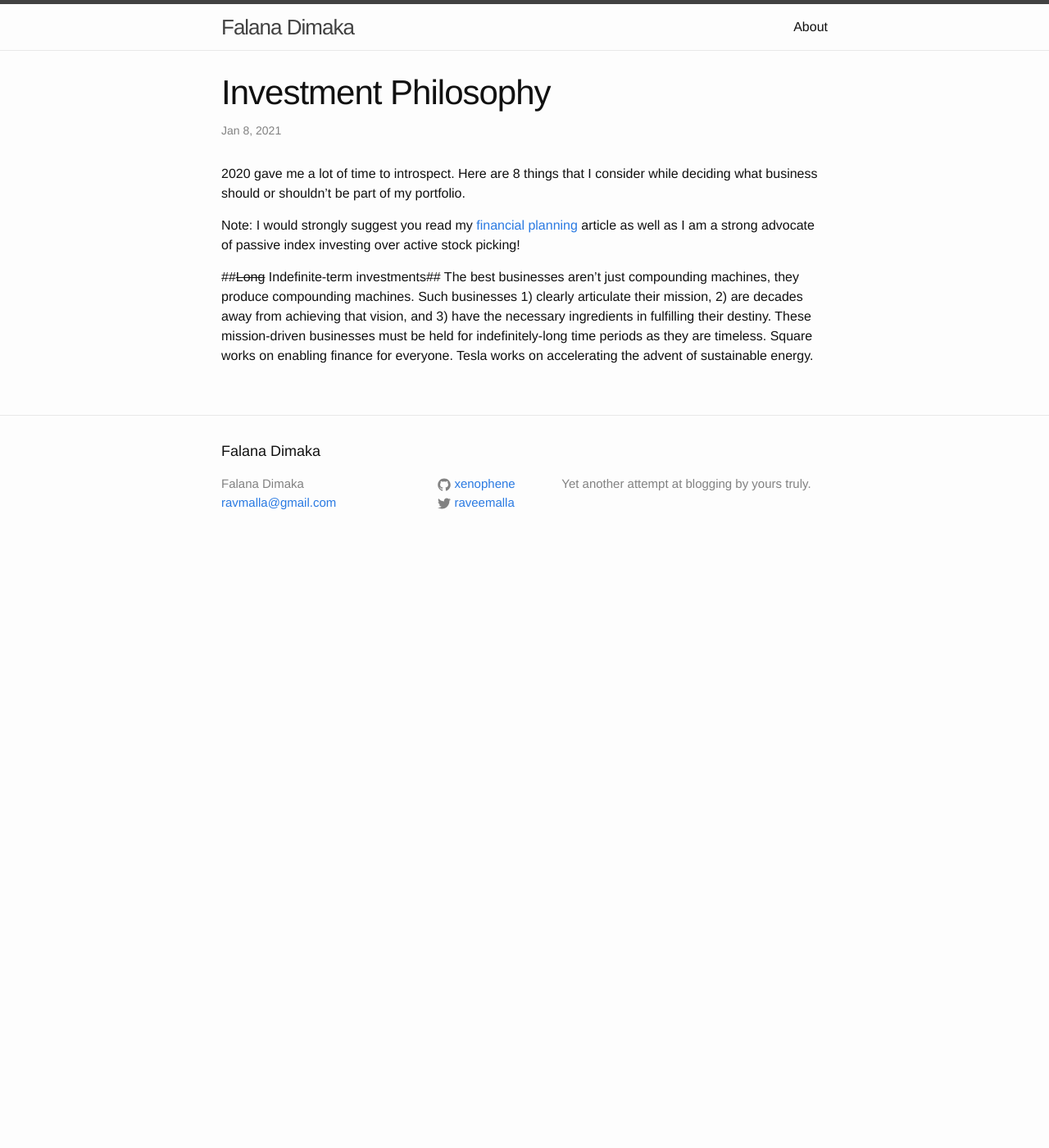
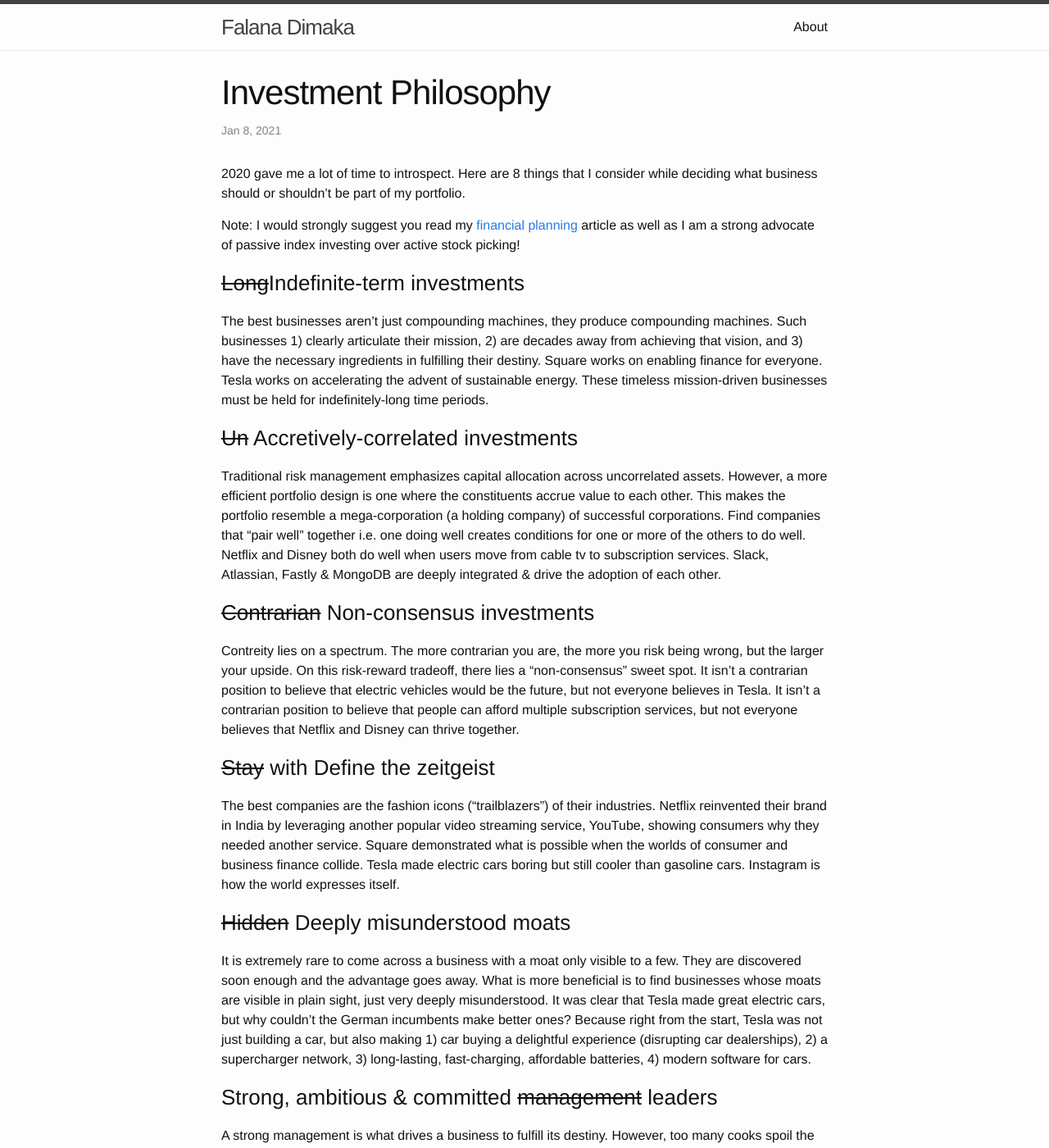
Before and after one commit to xenophene/xenophene.github.io, a Jekyll site: the page built from _posts/2021-01-07-investment-philosophy.markdown, in a window 1280 px wide and 1400 px high. Shown: the whole window at 82% size. Built offline with Jekyll 4.4.1, drawn with Linux system fonts in a browser that asks for light colours; some of the changed text lies outside the part shown.

Commit message:
v3 edit ip

```diff
--- a/_posts/2021-01-07-investment-philosophy.markdown
+++ b/_posts/2021-01-07-investment-philosophy.markdown
@@ -10,5 +10,27 @@ deciding what business should or shouldn't be part of my portfolio.
 Note: I would strongly suggest you read my [financial planning](http://xenophene.github.io/finance/2018/01/25/hands-of-financial-planning.html)
 article as well as I am a strong advocate of passive index investing over active stock picking!
 
-##~~Long~~ Indefinite-term investments##
-The best businesses aren’t just compounding machines, they produce compounding machines. Such businesses 1) clearly articulate their mission, 2) are decades away from achieving that vision, and 3) have the necessary ingredients in fulfilling their destiny. These mission-driven businesses must be held for indefinitely-long time periods as they are timeless. Square works on enabling finance for everyone. Tesla works on accelerating the advent of sustainable energy.
+### ~~Long~~Indefinite-term investments ###
+The best businesses aren’t just compounding machines, they produce compounding machines. Such businesses 1) clearly articulate their mission, 2) are decades away from achieving that vision, and 3) have the necessary ingredients in fulfilling their destiny. Square works on enabling finance for everyone. Tesla works on accelerating the advent of sustainable energy. These timeless mission-driven businesses must be held for indefinitely-long time periods.
+
+### ~~Un~~ Accretively-correlated investments ###
+Traditional risk management emphasizes capital allocation across uncorrelated assets. However, a more efficient portfolio design is one where the constituents accrue value to each other. This makes the portfolio resemble a mega-corporation (a holding company) of successful corporations. Find companies that "pair well" together i.e. one doing well creates conditions for one or more of the others to do well. Netflix and Disney both do well when users move from cable tv to subscription services. Slack, Atlassian, Fastly & MongoDB are deeply integrated & drive the adoption of each other.
+
+### ~~Contrarian~~ Non-consensus investments ###
+Contreity lies on a spectrum. The more contrarian you are, the more you risk being wrong, but the larger your upside. On this risk-reward tradeoff, there lies a "non-consensus" sweet spot. It isn’t a contrarian position to believe that electric vehicles would be the future, but not everyone believes in Tesla. It isn't a contrarian position to believe that people can afford multiple subscription services, but not everyone believes that Netflix and Disney can thrive together.
+
+### ~~Stay~~ with Define the zeitgeist ###
+The best companies are the fashion icons ("trailblazers") of their industries. Netflix reinvented their brand in India by leveraging another popular video streaming service, YouTube, showing consumers why they needed another service. Square demonstrated what is possible when the worlds of consumer and business finance collide. Tesla made electric cars boring but still cooler than gasoline cars. Instagram is how the world expresses itself.
+
+
+### ~~Hidden~~ Deeply misunderstood moats ###
+It is extremely rare to come across a business with a moat only visible to a few. They are discovered soon enough and the advantage goes away. What is more beneficial is to find businesses whose moats are visible in plain sight, just very deeply misunderstood. It was clear that Tesla made great electric cars, but why couldn't the German incumbents make better ones? Because right from the start, Tesla was not just building a car, but also making 1) car buying a delightful experience (disrupting car dealerships), 2) a supercharger network, 3) long-lasting, fast-charging, affordable batteries, 4) modern software for cars.
+
+### Strong, ambitious & committed ~~management~~ leaders ###
+A strong management is what drives a business to fulfill its destiny. However, too many cooks spoil the broth. One must identify leaders who exhibit utmost levels of consistency, rigor, tenacity and ambition. Jack Dorsey, Elon Musk, Mark Zuckerberg, Jeff Bezos and Daniel Ek are some of the highest integrity individuals on Earth. Their thinking translates almost perfectly to where their businesses will go next.
+
+### Technology at the ~~periphery~~ core ###
+Companies with technology in their DNA have an unfair advantage in today's world. This means the more software engineers employed and the more managed software per employee (in any org be it sales/operations/marketing) used, the more competitive the business. Technology can’t be outsourced.
+
+### Highly ~~diversified~~ focussed businesses ###
+It is better for a business to go after a singular mission/problem statement with a huge TAM rather than going after disjoint albeit uncorrelated missions. This helps forge all employees into a cult. Everyone at Facebook enables the world to be more open and connected. Everyone at Disney enables adults to relive their childhood. Everyone at Netflix enables members moments of escape from their day to day.
```
